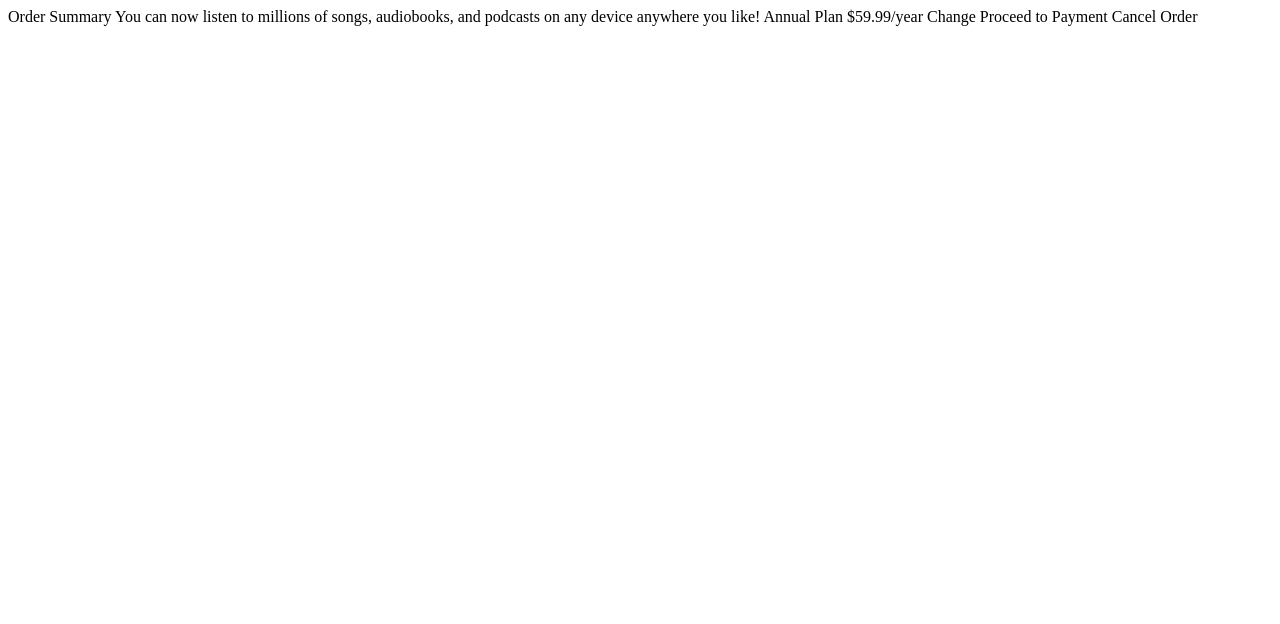
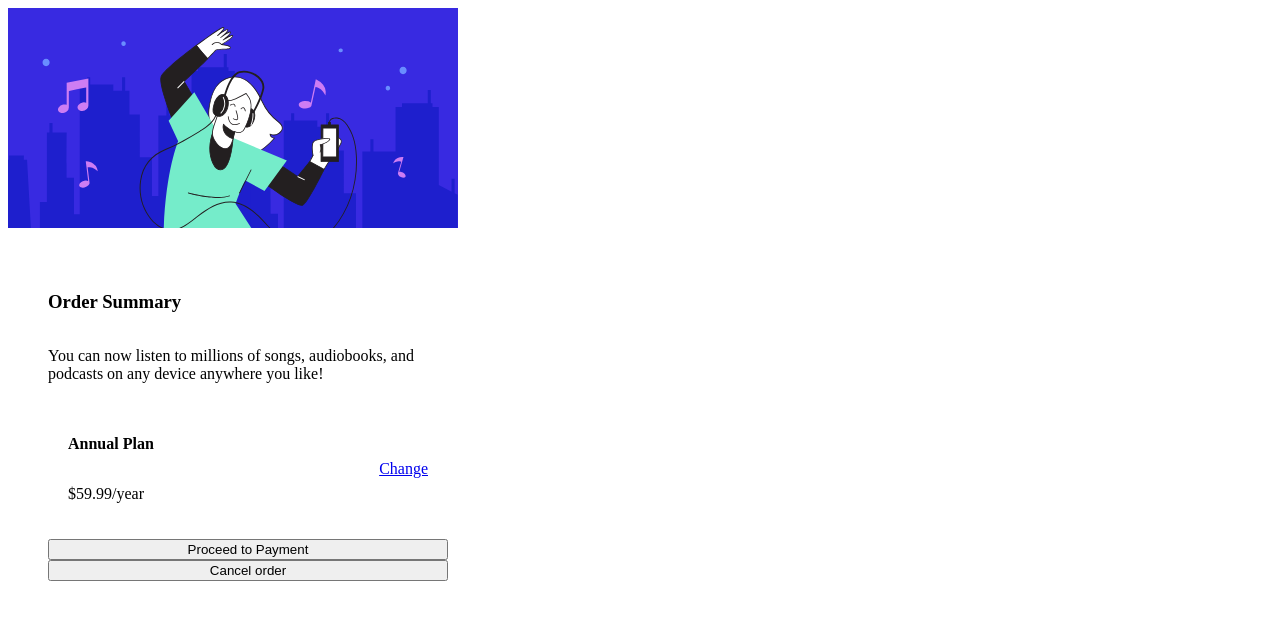
Before and after one commit to Scott1UP/order-summary, a plain HTML site: page index.html in a window 1280 px wide. Drawn offline with Linux system fonts and the light colour scheme.

Commit message:
Second commit. Basic styling added.

```diff
--- a/index.html
+++ b/index.html
@@ -3,28 +3,32 @@
 <head>
   <meta charset="UTF-8">
   <meta name="viewport" content="width=device-width, initial-scale=1.0"> <!-- displays site properly based on user's device -->
-
   <link rel="icon" type="image/png" sizes="32x32" href="./images/favicon-32x32.png">
-
+  <link rel="stylesheet" href="./styles.css">
   <title>Frontend Mentor | Order summary card</title>
-
-  <!-- Feel free to remove these styles or customise in your own stylesheet 👍 -->
-
 </head>
   <body>
     <main>
-      Order Summary
+      <section class="card">
+        <img src="./images/illustration-hero.svg" alt="A blue toned illustration of a happy woman listening to music  ">
+        <section class="content">
+          <h1>Order Summary</h1>
 
-      You can now listen to millions of songs, audiobooks, and podcasts on any
-      device anywhere you like!
+          <p>You can now listen to millions of songs, audiobooks, and podcasts on any
+          device anywhere you like!</p>
 
-      Annual Plan
-      $59.99/year
+          <section class="plan-banner">
+            <section class="plan-details">
+              <p><strong>Annual Plan</strong></p>
+              <p>$59.99/year</p>
+            </section>
+            <a href="link.com">Change</a>
+          </section>
 
-      Change
-
-      Proceed to Payment
-      Cancel Order
+          <button>Proceed to Payment</button>
+          <button>Cancel order</button>
+      </section>
+    </section>
     </main>
   </body>
 </html>
--- a/styles.css
+++ b/styles.css
@@ -0,0 +1,21 @@
+.card {
+    max-width: 480px;
+}
+
+.content {
+    display: flex;
+    flex-direction: column;
+    padding: 40px;
+}
+
+.plan-banner {
+    display: flex;
+    align-items: center;
+    justify-content: space-between;
+    padding: 20px;
+}
+
+.plan-details {
+    display: flex;
+    flex-direction: column;
+}
```
Also changed, not shown: images/favicon-32x32.png (added), images/icon-music.svg (added), images/illustration-hero.svg (added), images/pattern-background-desktop.svg (added), images/pattern-background-mobile.svg (added), 1 other file.
